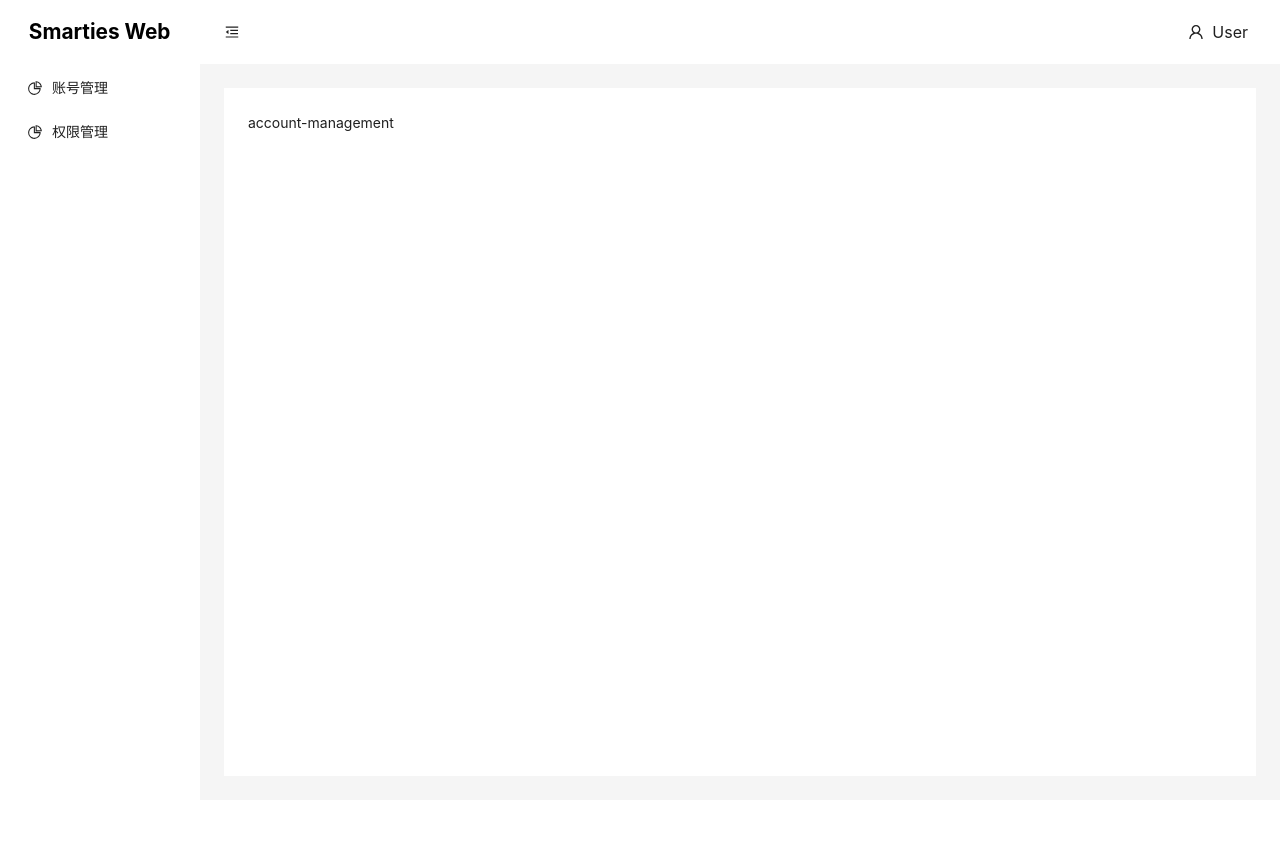
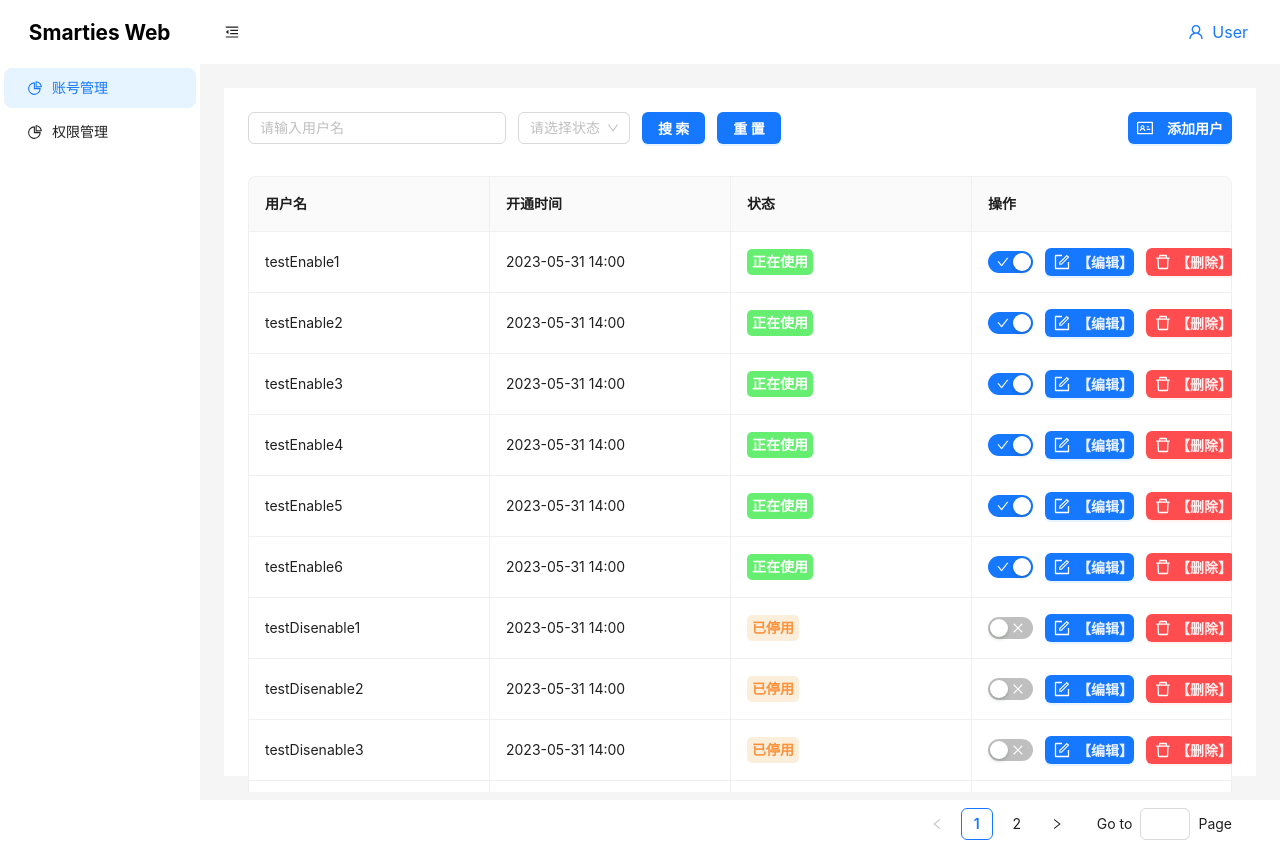
Before and after one commit to sj-distributor/Smarties.Web, a React (Vite) app in the folder web/: page /accountManagement in a window 1280 px wide. Before the commit the page ends 800 px from the top, so only its background shows below. Built offline with nearby package versions, Linux system fonts and the light colour scheme; sample sign-in values are in the browser's storage.

Commit message:
Add user account

```diff
--- a/web/index.html
+++ b/web/index.html
@@ -2,9 +2,9 @@
 <html lang="en">
   <head>
     <meta charset="UTF-8" />
-    <link rel="icon" type="image/svg+xml" href="favicon.svg" />
+    <link rel="icon" type="image/svg+xml" href="./src/assets/1.avif" />
     <meta name="viewport" content="width=device-width, initial-scale=1.0" />
-    <title>Vite App</title>
+    <title>Smarties Web</title>
   </head>
   <body>
     <div id="root"></div>
--- a/web/package.json
+++ b/web/package.json
@@ -13,6 +13,7 @@
     "lint": "eslint --cache --report-unused-disable-directives ."
   },
   "dependencies": {
+    "@ant-design/icons": "^5.1.4",
     "@sj-distributor/eslint-plugin-react": "^0.7.1",
     "@types/node": "^17.0.35",
     "ahooks": "^3.7.4",
--- /dev/null
+++ b/web/src/pages/account-management/hook.ts
@@ -0,0 +1,111 @@
+import { useState } from "react";
+
+import { IUserAccount } from ".";
+
+export const useAction = () => {
+  const [userList, setUserList] = useState<IUserAccount[]>([
+    {
+      id: "false",
+      userName: "testEnable1",
+      state: true,
+      createDate: "2023-05-31 14:00",
+    },
+    {
+      id: "2",
+      userName: "testEnable2",
+      state: true,
+      createDate: "2023-05-31 14:00",
+    },
+    {
+      id: "3",
+      userName: "testEnable3",
+      state: true,
+      createDate: "2023-05-31 14:00",
+    },
+    {
+      id: "4",
+      userName: "testEnable4",
+      state: true,
+      createDate: "2023-05-31 14:00",
+    },
+    {
+      id: "5",
+      userName: "testEnable5",
+      state: true,
+      createDate: "2023-05-31 14:00",
+    },
+    {
+      id: "6",
+      userName: "testEnable6",
+      state: true,
+      createDate: "2023-05-31 14:00",
+    },
+    {
+      id: "7",
+      userName: "testDisenable1",
+      state: false,
+      createDate: "2023-05-31 14:00",
+    },
+    {
+      id: "8",
+      userName: "testDisenable2",
+      state: false,
+      createDate: "2023-05-31 14:00",
+    },
+    {
+      id: "9",
+      userName: "testDisenable3",
+      state: false,
+      createDate: "2023-05-31 14:00",
+    },
+    {
+      id: "10",
+      userName: "testDisenable4",
+      state: false,
+      createDate: "2023-05-31 14:00",
+    },
+    {
+      id: "11",
+      userName: "testDisenable5",
+      state: false,
+      createDate: "2023-05-31 14:00",
+    },
+    {
+      id: "12",
+      userName: "testDisenable6",
+      state: false,
+      createDate: "2023-05-31 14:00",
+    },
+  ]);
+
+  const [inputUserName, setInputUserName] = useState<string>("");
+
+  const [selectUserState, setSelectUserState] = useState<boolean | null>(null);
+
+  const [selectUserInformation, setSelectUserInformation] = useState<{
+    userName: string;
+    index: number;
+  }>({
+    userName: "",
+    index: 0,
+  });
+
+  const [loading, setLoading] = useState(false);
+
+  const [open, setOpen] = useState(false);
+
+  return {
+    userList,
+    inputUserName,
+    selectUserState,
+    selectUserInformation,
+    loading,
+    open,
+    setUserList,
+    setInputUserName,
+    setSelectUserState,
+    setSelectUserInformation,
+    setLoading,
+    setOpen,
+  };
+};
--- a/web/src/pages/account-management/index.tsx
+++ b/web/src/pages/account-management/index.tsx
@@ -1,3 +1,229 @@
+import {
+  CheckOutlined,
+  CloseOutlined,
+  CloseSquareOutlined,
+  DeleteOutlined,
+  ExclamationCircleOutlined,
+  FormOutlined,
+  IdcardOutlined,
+} from "@ant-design/icons";
+import { Button, Input, Modal, Select, Switch, Table } from "antd";
+import { clone } from "ramda";
+
+import { useAction } from "./hook";
+
+export interface IUserAccount {
+  id: string;
+  userName: string;
+  state: boolean;
+  createDate: string;
+}
+
 export const AccountManagement = () => {
-  return <div>account-management</div>;
+  const {
+    userList,
+    inputUserName,
+    selectUserState,
+    selectUserInformation,
+    loading,
+    open,
+    setUserList,
+    setInputUserName,
+    setSelectUserState,
+    setSelectUserInformation,
+    setLoading,
+    setOpen,
+  } = useAction();
+
+  const onChangeInputUserName = (value: string) => {
+    setInputUserName(value);
+  };
+
+  const onChangeSelectUserState = (state: boolean) => {
+    setSelectUserState(state);
+  };
+
+  const showModal = () => {
+    setOpen(true);
+  };
+
+  const handleOk = () => {
+    setLoading(true);
+
+    setTimeout(() => {
+      const newUserList = clone(userList);
+
+      newUserList[selectUserInformation.index].state = false;
+      setUserList(newUserList);
+      setLoading(false);
+      setOpen(false);
+    }, 500);
+  };
+
+  const handleCancel = () => {
+    setOpen(false);
+  };
+
+  const onReset = () => {
+    inputUserName !== "" && setInputUserName("");
+    selectUserState !== null && setSelectUserState(null);
+  };
+
+  const columns = [
+    {
+      title: "用户名",
+      dataIndex: "userName",
+      key: "userName",
+    },
+    {
+      title: "开通时间",
+      dataIndex: "createDate",
+      key: "createDate",
+    },
+    {
+      title: "状态",
+      dataIndex: "state",
+      key: "state",
+      render: (text: number) => {
+        if (text) {
+          return (
+            <div className="max-w-max p-[2px_5px] bg-[#66ee71] text-[#fff] rounded-[5px] font-bold">
+              正在使用
+            </div>
+          );
+        } else {
+          return (
+            <div className="max-w-max bg-[#fbeedb] p-[2px_5px] text-orange-400 rounded-[5px] font-bold">
+              已停用
+            </div>
+          );
+        }
+      },
+    },
+    {
+      title: "操作",
+      width: 260,
+      render: (_: string, record: IUserAccount, index: number) => {
+        return (
+          <div className="flex items-center">
+            <div className="flex items-center hover:text-[#1777ff] transition-[300] cursor-pointer mr-[12px]">
+              <Switch
+                checked={record.state}
+                onClick={() => {
+                  if (record.state) {
+                    showModal();
+                    setSelectUserInformation({
+                      userName: record.userName,
+                      index: index,
+                    });
+                  } else {
+                    record.state = true;
+                    setUserList([...userList]);
+                  }
+                }}
+                checkedChildren={<CheckOutlined />}
+                unCheckedChildren={<CloseOutlined />}
+              />
+            </div>
+            <Button
+              type="primary"
+              className="flex items-center text-[#fff] pr-[0] pl-[8px] font-bold mr-[12px] h-[28px]"
+            >
+              <FormOutlined className="text-[16px]" />
+              <div className="opacity-90 ml-[-1px]">【编辑】</div>
+            </Button>
+            <Button
+              type="primary"
+              className="flex items-center text-[#fff] pr-[2px] pl-[8px] font-bold h-[28px]"
+              danger
+            >
+              <DeleteOutlined className="text-[16px]" />
+              <div className="opacity-90 ml-[-3px]">【删除】</div>
+            </Button>
+          </div>
+        );
+      },
+    },
+  ];
+
+  return (
+    <>
+      <div className="pb-[32px] flex justify-between items-center">
+        <div className="flex items-center">
+          <Input
+            placeholder="请输入用户名"
+            allowClear
+            onChange={(event) => onChangeInputUserName(event.target.value)}
+          />
+          <Select
+            placeholder="请选择状态"
+            onChange={(state) => onChangeSelectUserState(state)}
+            className="mx-[12px]"
+            allowClear
+            options={[
+              { value: true, label: "正在使用" },
+              { value: false, label: "已停用" },
+            ]}
+          />
+          <Button type="primary" className="mr-[12px] font-bold">
+            搜索
+          </Button>
+          <Button type="primary" className="font-bold" onClick={onReset}>
+            重置
+          </Button>
+        </div>
+        <Button type="primary" className="flex items-center px-[8px]">
+          <IdcardOutlined className="text-[16px] text-[#fff] mr-[6px]" />
+          <div className="font-bold">添加用户</div>
+        </Button>
+      </div>
+      <Table
+        dataSource={userList}
+        columns={columns}
+        bordered
+        rowKey={(record) => {
+          return record.id;
+        }}
+        scroll={{ y: 560 }}
+        pagination={{
+          pageSizeOptions: [10, 20],
+          showQuickJumper: true,
+          showTitle: true,
+        }}
+      />
+      <Modal
+        open={open}
+        title={
+          <div className="flex items-center">
+            <ExclamationCircleOutlined className="text-[orange] text-[20px] mr-[8px]" />
+            <div>停用</div>
+          </div>
+        }
+        onOk={handleOk}
+        onCancel={handleCancel}
+        closeIcon={<CloseSquareOutlined className="text-[18px] mb-[-3px]" />}
+        footer={[
+          <Button key="back" onClick={handleCancel}>
+            取消
+          </Button>,
+          <Button
+            key="submit"
+            type="primary"
+            loading={loading}
+            onClick={handleOk}
+          >
+            确认
+          </Button>,
+        ]}
+      >
+        <div>
+          确认停用用户名为
+          <span className="font-bold px-[6px]">
+            {selectUserInformation.userName}
+          </span>
+          的账号吗？
+        </div>
+      </Modal>
+    </>
+  );
 };
--- a/web/src/pages/home/index.tsx
+++ b/web/src/pages/home/index.tsx
@@ -2,10 +2,9 @@ import {
   MenuFoldOutlined,
   MenuUnfoldOutlined,
   PoweroffOutlined,
-  SettingOutlined,
   UserOutlined,
 } from "@ant-design/icons";
-import { Button, Dropdown, Layout, Menu, MenuProps, Space, theme } from "antd";
+import { Button, Dropdown, Layout, Menu, MenuProps, theme } from "antd";
 import { Link, Outlet } from "react-router-dom";
 
 import { RouteList } from "@/routes/route-list";
@@ -66,8 +65,8 @@ export const Home = () => {
         <Menu
           className="!border-e-0"
           mode="inline"
-          defaultOpenKeys={["accountmanagement"]}
-          defaultSelectedKeys={["accountmanagement"]}
+          defaultOpenKeys={["accountManagement"]}
+          defaultSelectedKeys={["accountManagement"]}
           items={newRouteList}
         />
       </Sider>
--- a/web/tailwind.config.js
+++ b/web/tailwind.config.js
@@ -4,4 +4,7 @@ module.exports = {
     extend: {},
   },
   plugins: [],
+  corePlugins: {
+    preflight: false,
+  },
 };
```
Also changed, not shown: web/src/pages/login/index.tsx (+10 -15 lines), web/public/favicon.svg (deleted).
